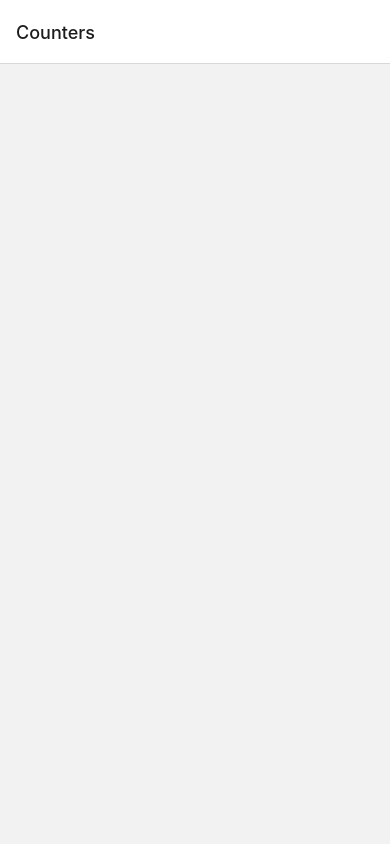
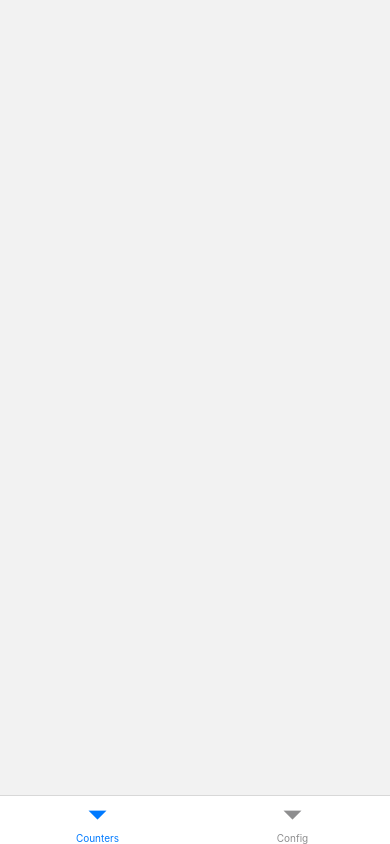
Before and after one commit to joaojeefer/counters, a React Native app: screen / in a window 390 px wide. Built offline with nearby package versions, Linux system fonts and the light colour scheme.

Commit message:
refact - substituida navegacao em pilha por navegacao em abas

```diff
--- a/package.json
+++ b/package.json
@@ -10,8 +10,8 @@
     "lint": "eslint . --ext .js,.jsx,.ts,.tsx"
   },
   "dependencies": {
+    "@react-navigation/bottom-tabs": "^6.2.0",
     "@react-navigation/native": "^6.0.8",
-    "@react-navigation/native-stack": "^6.5.0",
     "react": "17.0.2",
     "react-native": "0.67.3",
     "react-native-safe-area-context": "^4.0.1",
--- a/src/routes/Root/Root.tsx
+++ b/src/routes/Root/Root.tsx
@@ -1,15 +1,15 @@
 import React from 'react';
 import {NavigationContainer} from '@react-navigation/native';
-import {createNativeStackNavigator} from '@react-navigation/native-stack';
+import {createBottomTabNavigator} from '@react-navigation/bottom-tabs';
 import {Config, Counters} from '../../screens';
-import {RootRoutes, RootStackParamsList} from '../types';
+import {RootRoutes, RootTabsParamsList} from '../types';
 
-const {Navigator, Screen} = createNativeStackNavigator<RootStackParamsList>();
+const {Navigator, Screen} = createBottomTabNavigator<RootTabsParamsList>();
 
 const Root: React.FC = () => {
   return (
     <NavigationContainer>
-      <Navigator>
+      <Navigator screenOptions={{headerShown: false}}>
         <Screen name={RootRoutes.COUNTERS} component={Counters} />
         <Screen name={RootRoutes.CONFIG} component={Config} />
       </Navigator>
--- a/src/routes/types.ts
+++ b/src/routes/types.ts
@@ -3,7 +3,7 @@ export enum RootRoutes {
   CONFIG = 'Config',
 }
 
-export type RootStackParamsList = {
+export type RootTabsParamsList = {
   Counters: undefined;
   Config: undefined;
 };
```
Also changed, not shown: 1 other file (tests, documents, lock files or other folders).
